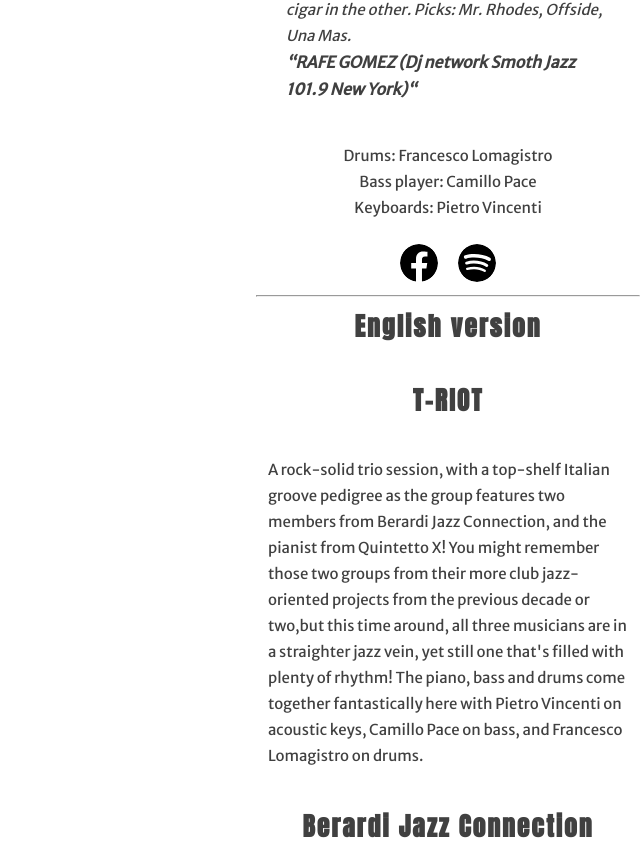
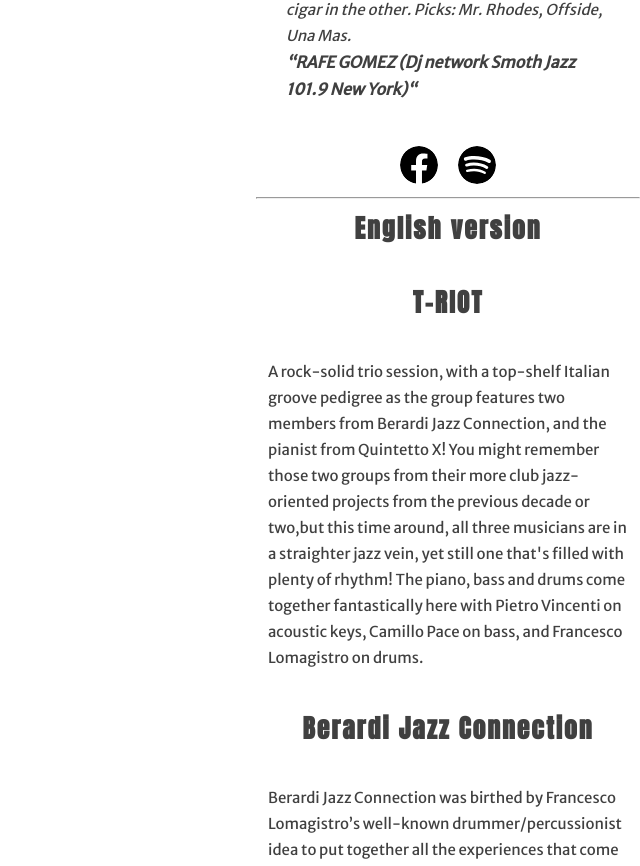
Before and after one commit to Banjer71/francesco_lomagistro_project, a React (Create React App) app: page /projects in a window 1280 px wide. Shown: the part 2916-3782 px from the top of the page, without its empty margins (640-1280 px from the left). Built offline with nearby package versions, Linux system fonts and the light colour scheme.

Commit message:
added new video and remove bjc formation

```diff
--- a/src/components/navbar/NavBar.js
+++ b/src/components/navbar/NavBar.js
@@ -3,7 +3,7 @@ import {Link} from 'react-router-dom'
 
 import SideMenu from './togglemenu/SideMenu'
 
-const NavBar = ({ toggleClickHandler, logo, home, projects, video, handleClickOnItem }) => {
+const NavBar = ({ toggleClickHandler, logo, home, projects, video }) => {
 	return (
 		<nav>
 			<SideMenu click={toggleClickHandler} />
--- a/src/components/projects/Projects_Sidebar.js
+++ b/src/components/projects/Projects_Sidebar.js
@@ -139,25 +139,7 @@ const Projects_Sidebar = () => {
 				Mas.<br />
 				<span style={{ fontWeight: 'bold' }}>“RAFE GOMEZ (Dj network Smoth Jazz 101.9 New York)“</span>
 			</p>
-			<div className="band-members">
-				<ul className="triot-band-members">
-					<li>
-						<a>
-							Drums: <span>Francesco Lomagistro</span>
-						</a>
-					</li>
-					<li>
-						<a>
-							Bass player: <span>Camillo Pace</span>
-						</a>
-					</li>
-					<li>
-						<a>
-							Keyboards: <span>Pietro Vincenti</span>
-						</a>
-					</li>
-				</ul>
-			</div>
+
 			<div className="media-icons">
 				<SocialMedia icon={facebook_logo} link="https://www.facebook.com/berardijazzconnection/" />
 				<SocialMedia icon={spotify_logo} link="https://open.spotify.com/artist/6GUaa8teYHKlgnUeUAWQHc" />
--- a/src/components/video/VideoList.js
+++ b/src/components/video/VideoList.js
@@ -6,6 +6,7 @@ import Thumbnail from '../../images/thumb.jpg';
 import Thumbnail_03 from '../../images/video_3.jpg';
 import Thumbnail_02 from '../../images/thumb_paiste.jpg';
 import Thumbnail_04 from '../../images/thumb_triot.jpg';
+import Thumbnail_05 from '../../images/video_05.jpg'
 
 const VideoList = (props) => {
 	const renderVideo = (e) => {
@@ -72,6 +73,20 @@ const VideoList = (props) => {
 						fullscreen="allowFullscreen"
 					/>
 				</VideoFrame>
+				<VideoFrame
+					onVideoChange={(e) => renderVideo('https://www.youtube.com/embed/aFhoNU29_bg')}
+					videotitle="Teaser T-Riot Lomagistro/Pace/Vincenti"
+					videoauthor="Francesco Lomagistro"
+				>
+					<Iframe
+						width="160"
+						height="100"
+						link={Thumbnail_05}
+						frameBorder="0"
+						allow="accelerometer; autoplay; encrypted-media; gyroscope; picture-in-picture"
+						fullscreen="allowFullscreen"
+					/>
+				</VideoFrame>
 			</div>
 		</div>
 	);
```
Also changed, not shown: src/images/video_05.jpg (added), 1 other file (tests, documents, lock files or other folders).
